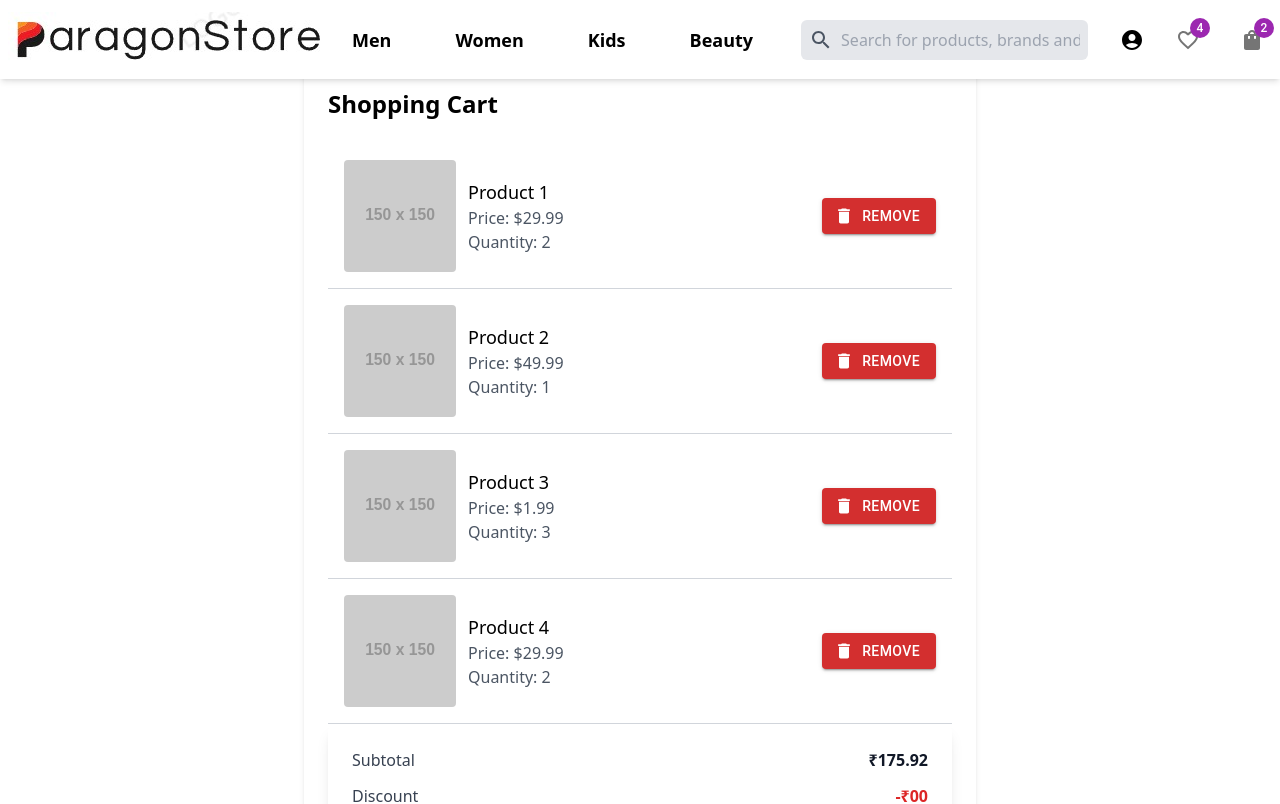
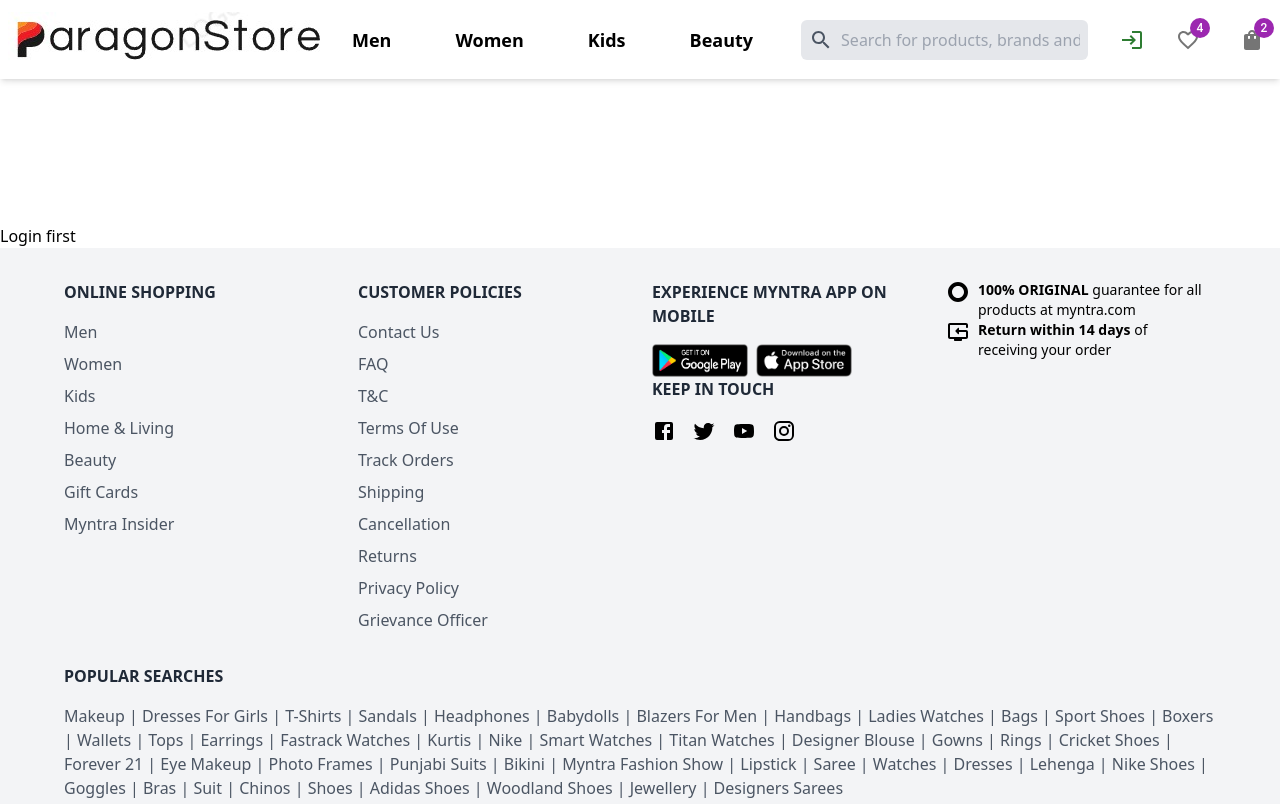
Before and after one commit to Prathamesh-Kothalkar/MyntraArevei, a React (Vite) app: page /cart in a window 1280 px wide. Shown: the top 804 px of the page. Built offline with nearby package versions, Linux system fonts and the light colour scheme.

Commit message:
Login Backend

```diff
--- a/src/App.jsx
+++ b/src/App.jsx
@@ -8,7 +8,7 @@
 import SignUp from "./signUp/signUp";
 import CategoryPage from './pages/CategoryPage.jsx'
 import Cart from './Cart/Cart.jsx'
-
+import {UserContextProvider} from "./Context/UserContext.jsx"
 
 function App() {
 
@@ -16,9 +16,9 @@
 
   return (
     <>
+    <UserContextProvider>
       <BrowserRouter>
         <Navbar />
-
         <Routes>
           <Route path="/" element={<Home />} />
           <Route path="/:category" element={<CategoryPage />} />
@@ -30,6 +30,7 @@
         </Routes>
         <Footer />
       </BrowserRouter>
+      </UserContextProvider>
     </>
   );
 }
--- a/src/Cart/Cart.jsx
+++ b/src/Cart/Cart.jsx
@@ -1,8 +1,9 @@
 import { Delete } from '@mui/icons-material';
 import { Button } from '@mui/material';
-import React from 'react';
+import React, { useContext } from 'react';
+import { UserContext } from "../Context/UserContext"
 
-// Sample data for the cart items
+
 const cartItems = [
     {
         id: 1,
@@ -44,18 +45,25 @@
                 <h2 className="text-lg font-medium">{item.name}</h2>
                 <p className="text-gray-600">Price: ${item.price}</p>
                 <p className="text-gray-600">Quantity: {item.quantity}</p>
-            </div>
                 <div>
                     <Button variant='contained' color='error' startIcon={<Delete />}>Remove</Button>
                 </div>
+            </div>
+
         </div>
     );
 };
 
 const Cart = () => {
+    const { isLogin } = useContext(UserContext);
     const total = cartItems.reduce((acc, item) => acc + item.price * item.quantity, 0).toFixed(2);
 
     return (
+        <>
+            {
+                !isLogin ?
+                    <div className="mt-56">Login first</div>
+                    :
                     <div className="max-w-2xl mt-16 mx-auto p-6 bg-white shadow-md rounded-lg">
                         <h1 className="text-2xl font-bold mb-6">Shopping Cart</h1>
                         {cartItems.map(item => (
@@ -76,6 +84,7 @@
                                 <span className="text-xl text-gray-900 font-bold">You Pay</span>
                                 <span className="text-xl text-green-600 font-bold">₹{total}</span>
                             </div>
+
                         </div>
                         <div className="mt-6 text-center">
                             <Button variant="contained" color="success" size="large">
@@ -83,6 +92,8 @@
                             </Button>
                         </div>
                     </div>
+            }
+        </>
     );
 };
 
--- a/src/Components/DrawerComponent/DrawerComponent.jsx
+++ b/src/Components/DrawerComponent/DrawerComponent.jsx
@@ -1,8 +1,10 @@
-import React, { useState } from "react";
+import React, { useContext, useState } from "react";
 import { Link, useNavigate } from "react-router-dom";
 import { Drawer, List, ListItem, ListItemText } from "@mui/material";
+import { UserContext } from "../../Context/UserContext";
 
 const DrawerComponent = ({ drawerOpen, toggleDrawer, menuItems }) => {
+  const {isLogin,setIsLogin}=useContext(UserContext)
   const [selectedCategory, setSelectedCategory] = useState(null);
 
   const handleCategoryClick = (category) => {
@@ -72,13 +74,24 @@
 
           {/* Login/Signup */}
           <ListItem button className="hover:bg-gray-200 mt-4">
-            <Link
+            {
+              !isLogin?
+              <Link
               to="/login"
               onClick={() => toggleDrawer(false)}
               className="text-lg font-semibold text-gray-800"
             >
               <ListItemText primary="Login/Signup" />
             </Link>
+            :
+            <Link
+            onClick={() =>{localStorage.clear(); setIsLogin(false)}}
+            to="/"
+              className="text-lg font-semibold text-gray-800"
+            >
+              <ListItemText primary="Logout" />
+            </Link>
+            }
           </ListItem>
         </List>
       </div>
--- a/src/Components/Navbar/Navbar.jsx
+++ b/src/Components/Navbar/Navbar.jsx
@@ -1,12 +1,13 @@
-import React, { useState } from "react";
+import React, { useContext, useState } from "react";
 import { Transition } from "@headlessui/react";
 import { Link, useNavigate } from "react-router-dom";
 import {
   Search,
-  AccountCircle,
   FavoriteBorder,
   ShoppingBag,
   Menu,
+  Login,
+  Logout,
 } from "@mui/icons-material";
 
 import {
@@ -23,13 +24,15 @@
 import gplay from "../../assets/gplay.png";
 import menuItems from "../../assets/menuItems";
 import DrawerComponent from "../DrawerComponent/DrawerComponent";
+import { UserContext } from "../../Context/UserContext";
+
 
 
 const Navbar = () => {
   const [isHovering, setIsHovering] = useState(false);
   const [hoveredItem, setHoveredItem] = useState(null);
   const [drawerOpen, setDrawerOpen] = useState(false);
-
+  const { isLogin, setIsLogin } = useContext(UserContext)
   const colors = {
     Men: "text-blue-500 border-blue-500",
     Women: "text-pink-500 border-pink-500",
@@ -47,7 +50,7 @@
     setDrawerOpen(open);
   };
 
-  const navigate= useNavigate();
+  const navigate = useNavigate();
 
   return (
     <nav className="bg-white text-black shadow-md fixed top-0 left-0 right-0 z-20">
@@ -80,9 +83,8 @@
             >
               <Link
                 to={`/${mainCategory.toLowerCase().replace(/\s+/g, "-")}`}
-                className={`px-4 text-lg font-semibold ${
-                  hoveredItem === mainCategory ? colors[mainCategory] : ""
-                }`}
+                className={`px-4 text-lg font-semibold ${hoveredItem === mainCategory ? colors[mainCategory] : ""
+                  }`}
               >
                 {mainCategory}
               </Link>
@@ -108,8 +110,8 @@
                               to={`/${mainCategory
                                 .toLowerCase()
                                 .replace(/\s+/g, "-")}/${subcategory
-                                .toLowerCase()
-                                .replace(/\s+/g, "-")}/${item.path}`}
+                                  .toLowerCase()
+                                  .replace(/\s+/g, "-")}/${item.path}`}
                               className="block text-grey-700  hover:font-semibold"
                             >
                               {item.name}
@@ -139,9 +141,16 @@
         {/* Icons */}
         <div className="flex items-center space-x-6">
           <div className="hidden md:flex">
-            <Link to="/login">
-              <AccountCircle />
-            </Link>
+            {
+              !isLogin ?
+                <Link to="/login">
+                  <Login color="success" />
+                </Link>
+                :
+                <Link onClick={() => { localStorage.clear(); setIsLogin(false) }} to="/login">
+                  <Logout color="error" />
+                </Link>
+            }
           </div>
 
           <div className="flex md:hidden">
@@ -153,7 +162,7 @@
               <FavoriteBorder />
             </Badge>
           </IconButton>
-          <IconButton onClick={()=>{navigate("/cart")}}>
+          <IconButton onClick={() => { navigate("/cart") }}>
             <Badge badgeContent={2} color="secondary">
               <ShoppingBag />
             </Badge>
--- a/src/Context/UserContext.jsx
+++ b/src/Context/UserContext.jsx
@@ -1,15 +1,25 @@
-import { createContext, useState } from "react";
+import { createContext, useState, useEffect } from "react";
 
-export const UserContext=createContext();
+export const UserContext = createContext();
 
-export const UserContextProvider=({children})=>{
-    const [isLogin,setIsLogin]=useState(false);
+export const UserContextProvider = ({ children }) => {
+    const [isLogin, setIsLogin] = useState(false);
 
-    return(
-        <UserContext.Provider value={{isLogin,setIsLogin}}>
-            {
-                children
-            }
+    useEffect(() => {
+        checkIsLogin();
+    }, [isLogin]);
+
+    function checkIsLogin() {
+        if (!localStorage.getItem("token")) {
+            setIsLogin(false);
+        } else {
+            setIsLogin(true);
+        }
+    }
+
+    return (
+        <UserContext.Provider value={{ isLogin, setIsLogin }}>
+            {children}
         </UserContext.Provider>
-    )
+    );
 }
--- a/src/login/login.jsx
+++ b/src/login/login.jsx
@@ -1,10 +1,12 @@
 import 'animate.css';
 import { Link } from "react-router-dom";
-import { useRef, useState } from 'react';
+import { useContext, useRef, useState } from 'react';
 import axios from 'axios';
 import './login.css'
+import {UserContext} from "../Context/UserContext"
 
 export default function Login() {
+    const {setIsLogin}=useContext(UserContext)
     let reftype = useRef();
 
     let handleClick = (e) => {
@@ -28,10 +30,18 @@
                 password
             });
 
-            console.log(response.data);
+            localStorage.setItem("token",response.data.token);
+            alert(response.data.message);
+            setIsLogin(true);
+
 
         } catch (err) {
             console.error("Error while Login:", err.response ? err.response.data : err.message);
+            let x=err.response ? err.response.data.message : err.message;
+            console.log(x);
+            let str=`Error while Login: ${x}`;
+            alert(str)
+
         }
     };
 
```
Lines whose indentation alone changed are shown as unchanged.
